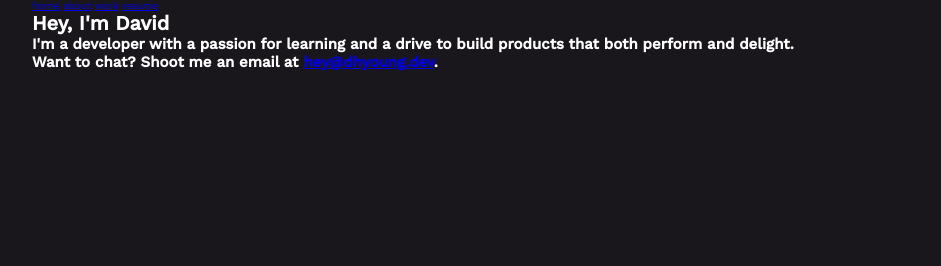
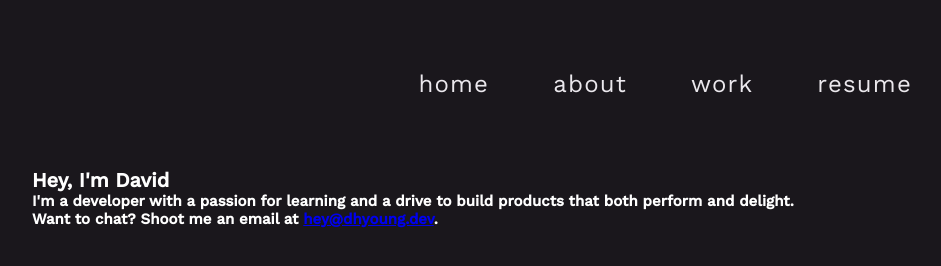
Before and after one commit to dichlorodiphen/personal-website, a website: page index.html in a window 1280 px wide. Shown: the whole page, without its empty margins (168-1109 px from the left). Drawn offline with nearby package versions, Linux system fonts and the light colour scheme.

Commit message:
Style navigation

```diff
--- /dev/null
+++ b/css/components/_nav.scss
@@ -0,0 +1,28 @@
+.nav {
+    display: flex;
+    justify-content: flex-end;
+    gap: 6.4rem;
+
+    padding: 7rem 0;
+
+    &__element {
+        &:link,
+        &:visited {
+            color: var(--grey-100);
+            font-size: 2.4rem;
+            text-decoration: none;
+            letter-spacing: 1.2px;
+
+            transition: color 0.2s, translate 0.2s;
+        }
+
+        &:hover {
+            color: var(--grey-500);
+            translate: 0 -2px;
+        }
+
+        &:active {
+            translate: 0 1px;
+        }
+    }
+}
--- a/css/main.scss
+++ b/css/main.scss
@@ -1,3 +1,5 @@
 @import "base";
 @import "layout";
 @import "typography";
+
+@import "components/nav";
--- a/index.html
+++ b/index.html
@@ -9,7 +9,7 @@
     <body>
         <!-- Navigation -->
         <nav class="nav">
-            <a href="#" class="nav__element">home</a>
+            <a href="#" tabindex="0" class="nav__element">home</a>
             <a href="#" class="nav__element">about</a>
             <a href="#" class="nav__element">work</a>
             <a href="#" class="nav__element">resume</a>
```
Also changed, not shown: css/build/main.css, 1 other file.
